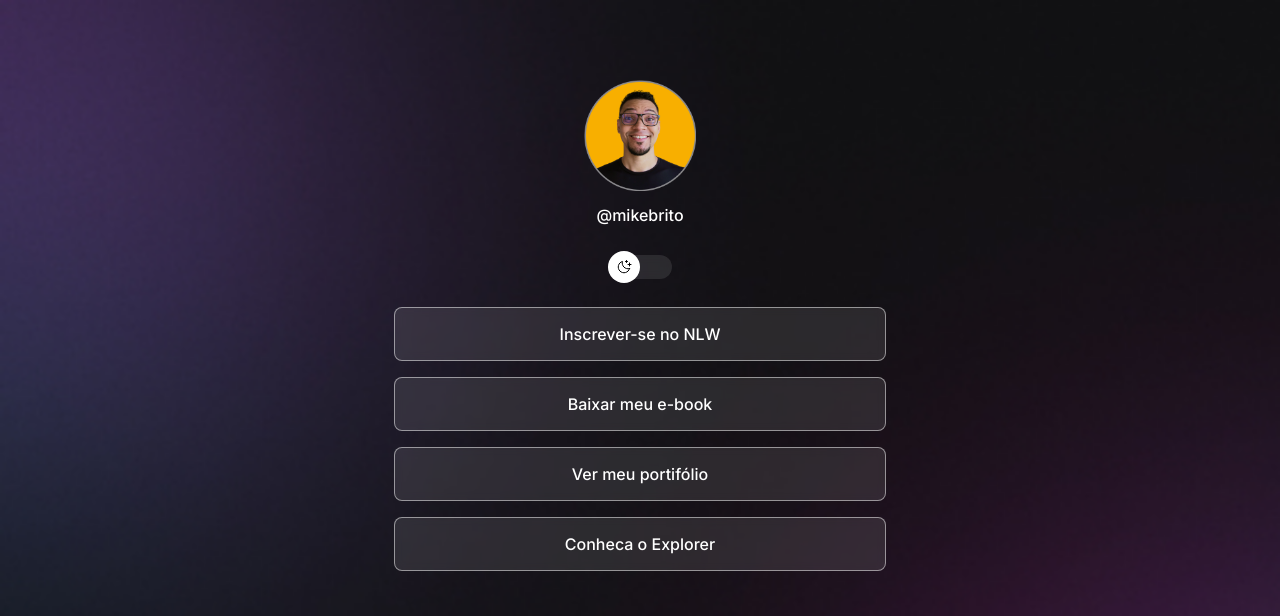
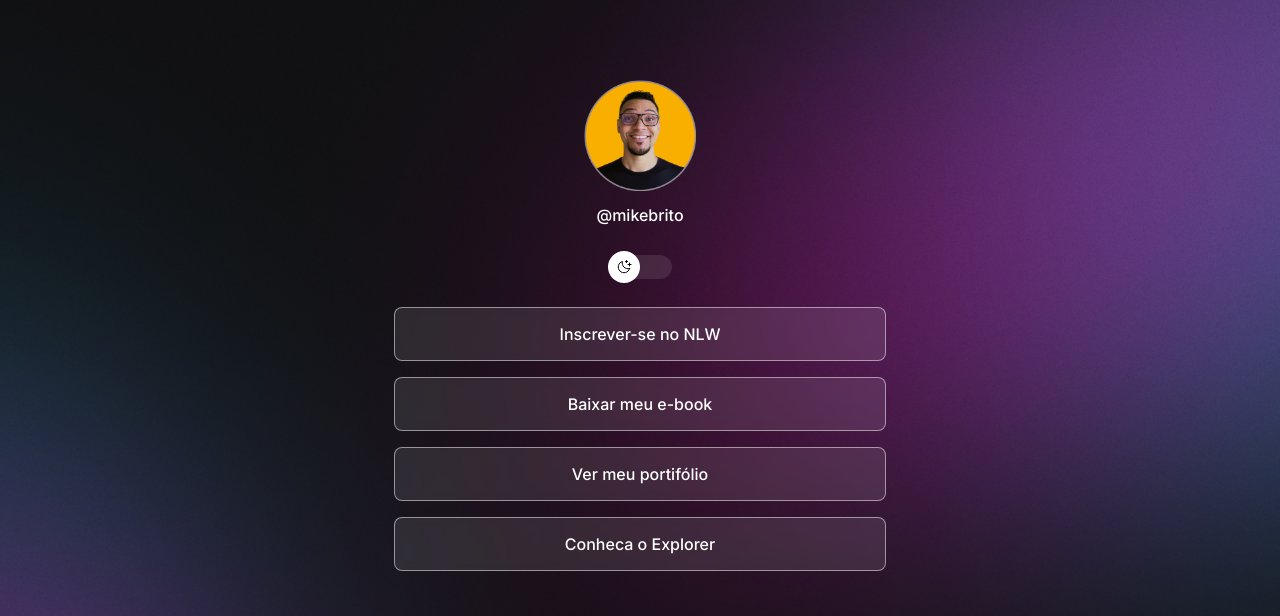
Before and after one commit to Beneteli/Projeto-Dark-Light, a plain HTML site: page index.html in a window 1280 px wide. Shown: the top 616 px of the page. Drawn offline with nearby package versions, Linux system fonts and the light colour scheme.

Commit message:
add media queries backgorund

```diff
--- a/style.css
+++ b/style.css
@@ -147,3 +147,17 @@ footer {
   text-align: center;
   font-size: 14px;
 }
+
+
+/*MEDIA QUERIES*/
+
+@media (min-width: 700px) {
+  :root {
+    --bg-url: url(./assets/bg-desktop.jpg);
+  }
+
+  .light {
+    --bg-url: url(./assets/bg-desktop-light.jpg);
+  }
+
+}
```
